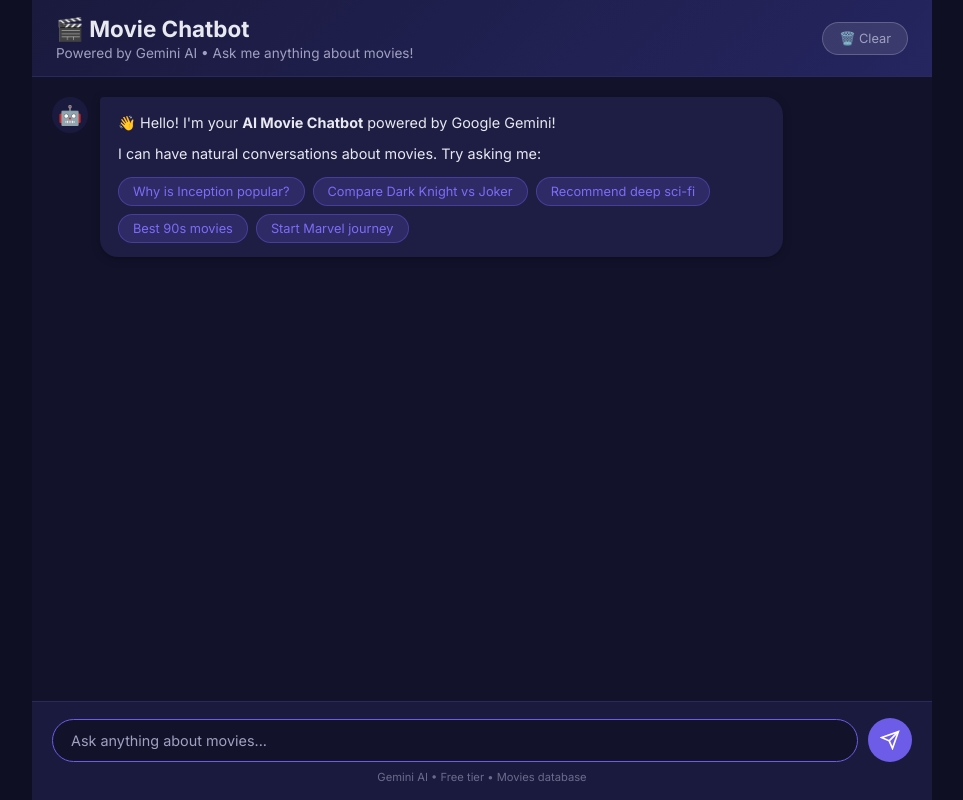
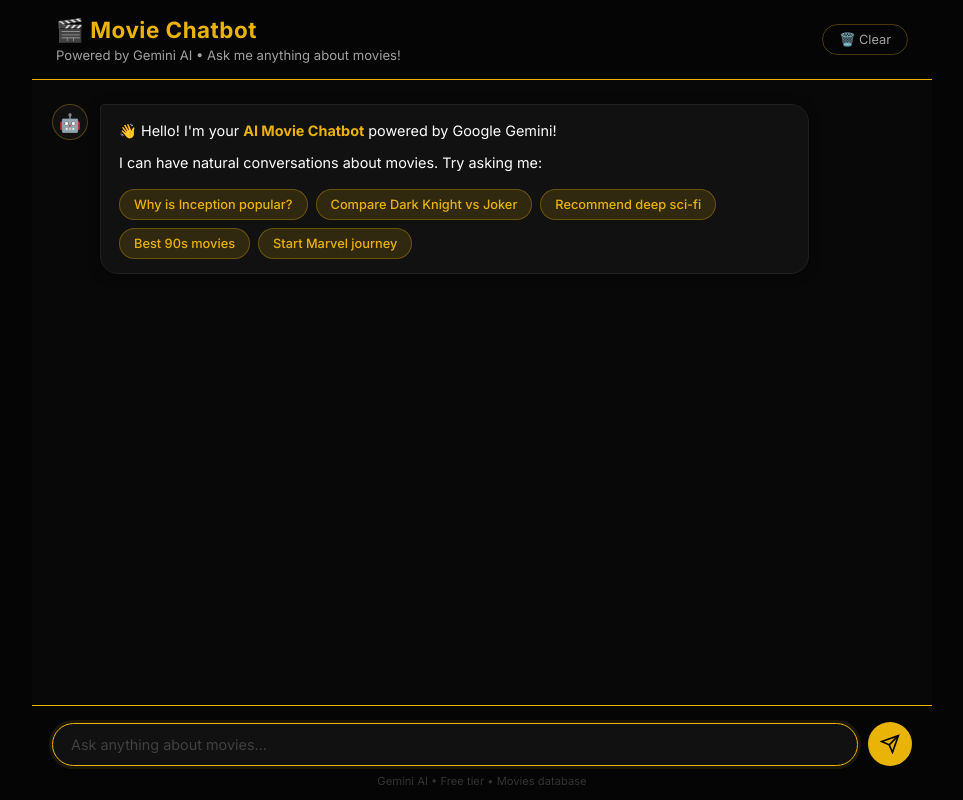
Before and after one commit to DaniellaTahchiDS/movie-chatbot, a Flask app: page / in a window 1280 px wide. Shown: the whole page, without its empty margins (158-1121 px from the left). Run offline with Flask 3, Linux system fonts and the light colour scheme; parts of the project's set-up code (start-up, migrations or seed data) failed here and were passed over.

Commit message:
Update style.css

```diff
--- a/static/css/style.css
+++ b/static/css/style.css
@@ -1,18 +1,21 @@
 /* static/css/style.css */
 :root {
-    --bg-primary: #0f0f23;
-    --bg-secondary: #1a1a3e;
-    --bg-chat: #12122b;
-    --bg-user-msg: #6c5ce7;
-    --bg-bot-msg: #1e1e45;
-    --text-primary: #e8e8f0;
-    --text-secondary: #a0a0c0;
-    --accent: #6c5ce7;
-    --accent-hover: #7c6cf7;
-    --border: #2a2a5a;
-    --success: #00b894;
-    --warning: #fdcb6e;
-    --shadow: rgba(0, 0, 0, 0.3);
+    --bg-primary: #050505;
+    --bg-secondary: #0f0f0f;
+    --bg-chat: #080808;
+    --bg-user-msg: #eab308;
+    --bg-bot-msg: #111111;
+    --text-primary: #ffffff;
+    --text-secondary: #a0a0a0;
+    --accent: #eab308;
+    --accent-hover: #f5c842;
+    --accent-dim: rgba(234, 179, 8, 0.15);
+    --accent-border: rgba(234, 179, 8, 0.3);
+    --border: #1f1f1f;
+    --success: #eab308;
+    --warning: #eab308;
+    --shadow: rgba(234, 179, 8, 0.08);
+    --white: #ffffff;
 }
 
 * {
@@ -29,6 +32,24 @@ body {
     overflow: hidden;
 }
 
+/* ─── Scrollbar ─── */
+::-webkit-scrollbar {
+    width: 6px;
+}
+
+::-webkit-scrollbar-track {
+    background: transparent;
+}
+
+::-webkit-scrollbar-thumb {
+    background: #eab308;
+    border-radius: 3px;
+}
+
+::-webkit-scrollbar-thumb:hover {
+    background: #f5c842;
+}
+
 /* ─── App Layout ─── */
 .app-container {
     display: flex;
@@ -40,56 +61,74 @@ body {
 
 /* ─── Header ─── */
 .header {
-    background: linear-gradient(135deg, var(--bg-secondary), #252560);
-    padding: 15px 24px;
-    border-bottom: 1px solid var(--border);
+    background: #050505;
+    padding: 16px 24px;
+    border-bottom: 1px solid var(--accent);
     flex-shrink: 0;
+}
+
+.header-content {
+    display: flex;
+    justify-content: space-between;
+    align-items: center;
+}
+
+.header-left {
+    flex: 1;
 }
 
 .header h1 {
     font-size: 1.4rem;
     font-weight: 700;
+    color: var(--accent);
+    letter-spacing: 0.5px;
 }
 
 .header p {
-    font-size: 0.85rem;
+    font-size: 0.82rem;
     color: var(--text-secondary);
-    margin-top: 2px;
+    margin-top: 3px;
+}
+
+/* ─── Clear Button ─── */
+.clear-btn {
+    background: transparent;
+    border: 1px solid var(--accent-border);
+    color: var(--text-secondary);
+    padding: 7px 16px;
+    border-radius: 20px;
+    cursor: pointer;
+    font-size: 0.8rem;
+    font-family: inherit;
+    transition: all 0.2s;
+}
+
+.clear-btn:hover {
+    background: rgba(234, 179, 8, 0.1);
+    border-color: var(--accent);
+    color: var(--accent);
 }
 
 /* ─── Chat Container ─── */
 .chat-container {
     flex: 1;
     overflow-y: auto;
-    padding: 20px;
+    padding: 24px 20px;
     background: var(--bg-chat);
     scroll-behavior: smooth;
-}
-
-.chat-container::-webkit-scrollbar {
-    width: 6px;
-}
-
-.chat-container::-webkit-scrollbar-track {
-    background: transparent;
-}
-
-.chat-container::-webkit-scrollbar-thumb {
-    background: var(--border);
-    border-radius: 3px;
 }
 
 /* ─── Messages ─── */
 .messages {
     display: flex;
     flex-direction: column;
-    gap: 16px;
+    gap: 18px;
 }
 
 .message {
     display: flex;
     gap: 12px;
-    max-width: 85%;
+    max-width: 88%;
     animation: fadeIn 0.3s ease;
 }
 
@@ -121,30 +160,37 @@ body {
     display: flex;
     align-items: center;
     justify-content: center;
-    font-size: 1.2rem;
+    font-size: 1.1rem;
     flex-shrink: 0;
-    background: var(--bg-secondary);
+    background: #111111;
+    border: 1px solid var(--accent-border);
 }
 
 .user-message .message-avatar {
     background: var(--accent);
+    border-color: var(--accent);
+    color: #050505;
 }
 
+/* ─── Message Bubbles ─── */
 .message-content {
     background: var(--bg-bot-msg);
     padding: 14px 18px;
     border-radius: 18px;
     border-top-left-radius: 4px;
-    line-height: 1.6;
+    line-height: 1.65;
     font-size: 0.9rem;
-    box-shadow: 0 2px 8px var(--shadow);
+    border: 1px solid var(--border);
+    color: var(--white);
 }
 
 .user-message .message-content {
-    background: var(--bg-user-msg);
+    background: var(--accent);
     border-top-left-radius: 18px;
     border-top-right-radius: 4px;
-    color: white;
+    color: #050505;
+    font-weight: 500;
+    border-color: var(--accent);
 }
 
 .message-content p {
@@ -161,55 +207,73 @@ body {
 }
 
 .message-content li {
-    margin-bottom: 4px;
+    margin-bottom: 5px;
 }
 
-/* ─── Suggestions ─── */
+.message-content strong {
+    color: var(--accent);
+}
+
+.user-message .message-content strong {
+    color: #050505;
+}
+
+.message-content a {
+    color: var(--accent);
+    text-decoration: underline;
+}
+
+/* ─── Suggestion Buttons ─── */
 .suggestions {
     display: flex;
     flex-wrap: wrap;
     gap: 8px;
-    margin-top: 12px;
+    margin-top: 14px;
 }
 
 .suggestion-btn {
-    background: rgba(108, 92, 231, 0.2);
-    border: 1px solid rgba(108, 92, 231, 0.4);
-    color: var(--accent-hover);
-    padding: 6px 14px;
+    background: var(--accent-dim);
+    border: 1px solid var(--accent-border);
+    color: var(--accent);
+    padding: 7px 14px;
     border-radius: 20px;
     cursor: pointer;
     font-size: 0.8rem;
     font-family: inherit;
     transition: all 0.2s;
+    font-weight: 500;
 }
 
 .suggestion-btn:hover {
-    background: rgba(108, 92, 231, 0.4);
+    background: var(--accent);
+    color: #050505;
     transform: translateY(-1px);
+    box-shadow: 0 4px 12px rgba(234, 179, 8, 0.3);
+}
+
+/* ─── Result Title ─── */
+.result-title {
+    font-weight: 600;
+    font-size: 0.95rem;
+    margin-bottom: 12px;
+    color: var(--accent);
 }
 
 /* ─── Movie Cards ─── */
-.result-title {
-    font-weight: 600;
-    font-size: 1rem;
-    margin-bottom: 12px;
-    color: var(--accent-hover);
-}
-
 .movie-card {
     display: flex;
     gap: 14px;
-    background: rgba(255, 255, 255, 0.05);
-    border: 1px solid rgba(255, 255, 255, 0.08);
+    background: #0f0f0f;
+    border: 1px solid var(--border);
     border-radius: 12px;
     padding: 12px;
     margin-bottom: 10px;
-    transition: border-color 0.2s;
+    transition: border-color 0.2s, box-shadow 0.2s;
 }
 
 .movie-card:hover {
     border-color: var(--accent);
+    box-shadow: 0 0 12px rgba(234, 179, 8, 0.1);
 }
 
 .movie-detail {
@@ -335,9 +413,9 @@ body {
 
 /* ─── Input Area ─── */
 .input-area {
-    padding: 16px 20px;
-    background: var(--bg-secondary);
-    border-top: 1px solid var(--border);
+    padding: 16px 20px 12px;
+    background: #050505;
+    border-top: 1px solid var(--accent);
     flex-shrink: 0;
 }
 
@@ -352,29 +430,31 @@ body {
     padding: 12px 18px;
     border: 1px solid var(--border);
     border-radius: 25px;
-    background: var(--bg-chat);
-    color: var(--text-primary);
+    background: #111111;
+    color: var(--white);
     font-size: 0.9rem;
     font-family: inherit;
     outline: none;
-    transition: border-color 0.2s;
+    transition: border-color 0.2s, box-shadow 0.2s;
 }
 
 #userInput:focus {
     border-color: var(--accent);
+    box-shadow: 0 0 0 3px rgba(234, 179, 8, 0.1);
 }
 
 #userInput::placeholder {
-    color: var(--text-secondary);
+    color: #404040;
 }
 
+/* ─── Send Button ─── */
 #sendBtn {
     width: 44px;
     height: 44px;
     border: none;
     border-radius: 50%;
     background: var(--accent);
-    color: white;
+    color: #050505;
     cursor: pointer;
     display: flex;
     align-items: center;
@@ -385,25 +465,37 @@ body {
 
 #sendBtn:hover {
     background: var(--accent-hover);
-    transform: scale(1.05);
+    transform: scale(1.08);
+    box-shadow: 0 4px 16px rgba(234, 179, 8, 0.4);
 }
 
 #sendBtn:disabled {
-    opacity: 0.5;
+    opacity: 0.4;
     cursor: not-allowed;
+    transform: none;
+    box-shadow: none;
 }
 
-/* ─── Loading ─── */
+/* ─── Input Footer ─── */
+.input-footer {
+    text-align: center;
+    margin-top: 8px;
+    font-size: 0.7rem;
+    color: #333333;
+}
+
+/* ─── Typing Indicator ─── */
 .typing-indicator {
     display: flex;
-    gap: 4px;
-    padding: 8px 0;
+    gap: 5px;
+    padding: 6px 0;
+    align-items: center;
 }
 
 .typing-indicator span {
     width: 8px;
     height: 8px;
-    background: var(--text-secondary);
+    background: var(--accent);
     border-radius: 50%;
     animation: bounce 1.4s infinite ease-in-out;
 }
@@ -417,16 +509,58 @@ body {
 }
 
 @keyframes bounce {
-
-    0%,
-    80%,
-    100% {
-        transform: scale(0);
+    0%, 80%, 100% {
+        transform: scale(0.6);
+        opacity: 0.4;
     }
-
     40% {
         transform: scale(1);
+        opacity: 1;
     }
+}
+
+/* ─── Glow Effect on Bot Messages ─── */
+.bot-message .message-content {
+    box-shadow: 0 2px 12px rgba(0, 0, 0, 0.4);
+}
+
+/* ─── Highlighted text in bot messages ─── */
+.message-content h3 {
+    color: var(--accent);
+    font-size: 0.95rem;
+    margin: 10px 0 6px;
+}
+
+.message-content code {
+    background: rgba(234, 179, 8, 0.1);
+    color: var(--accent);
+    padding: 1px 6px;
+    border-radius: 4px;
+    font-size: 0.85em;
+}
+
+.message-content table {
+    width: 100%;
+    border-collapse: collapse;
+    margin: 8px 0;
+    font-size: 0.82rem;
+}
+
+.message-content table td,
+.message-content table th {
+    padding: 6px 10px;
+    border: 1px solid var(--border);
+    text-align: left;
+}
+
+.message-content table th {
+    background: rgba(234, 179, 8, 0.1);
+    color: var(--accent);
+    font-weight: 600;
+}
+
+.message-content table tr:hover td {
+    background: rgba(234, 179, 8, 0.04);
 }
 
 /* ─── Responsive ─── */
@@ -454,46 +593,34 @@ body {
 
     .poster-large {
         width: 100%;
-        height: 250px;
+        height: 220px;
+    }
+
+    .suggestions {
+        gap: 6px;
+    }
+
+    .suggestion-btn {
+        font-size: 0.75rem;
+        padding: 6px 12px;
+    }
+
+    .meta {
+        flex-wrap: wrap;
+        gap: 8px;
     }
 }
 
-/* Add these to your existing style.css */
+@media (max-width: 400px) {
+    .header {
+        padding: 12px 16px;
+    }
 
-/* ─── Updated Header ─── */
-.header-content {
-    display: flex;
-    justify-content: space-between;
-    align-items: center;
+    .chat-container {
+        padding: 16px 12px;
+    }
+
+    .input-area {
+        padding: 12px 16px;
+    }
 }
-
-.header-left {
-    flex: 1;
-}
-
-.clear-btn {
-    background: rgba(255, 255, 255, 0.1);
-    border: 1px solid rgba(255, 255, 255, 0.2);
-    color: var(--text-secondary);
-    padding: 8px 16px;
-    border-radius: 20px;
-    cursor: pointer;
-    font-size: 0.8rem;
-    font-family: inherit;
-    transition: all 0.2s;
-}
-
-.clear-btn:hover {
-    background: rgba(255, 71, 87, 0.2);
-    border-color: rgba(255, 71, 87, 0.4);
-    color: #ff4757;
-}
-
-/* ─── Input Footer ─── */
-.input-footer {
-    text-align: center;
-    margin-top: 8px;
-    font-size: 0.7rem;
-    color: var(--text-secondary);
-    opacity: 0.6;
-}
```
Also changed, not shown: other parts of static/css/style.css (+35 -16 lines).
